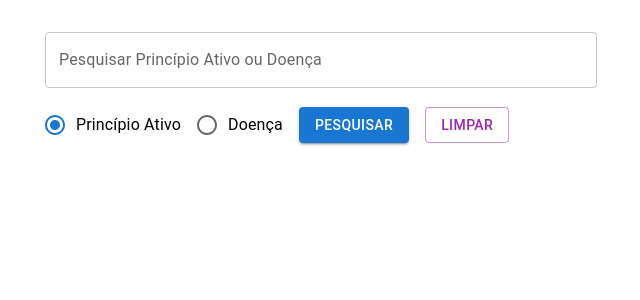
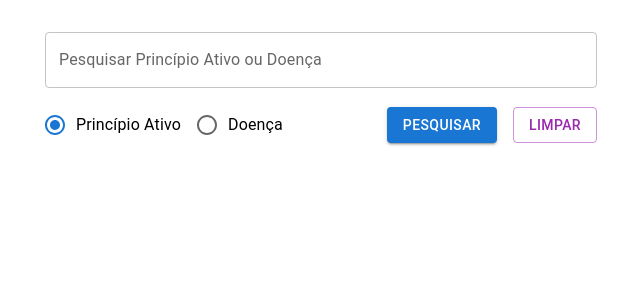
Before and after one commit to rodrigoschamber/ingredient-recomendation, a React (Vite) app in the folder frontend/: page / in a window 1280 px wide. Shown: the top 300 px of the page, without its empty margins (319-959 px from the left). Built offline with nearby package versions, Linux system fonts and the light colour scheme.

Commit message:
space between

```diff
--- a/frontend/src/components/IngredientSearch/index.jsx
+++ b/frontend/src/components/IngredientSearch/index.jsx
@@ -74,7 +74,7 @@ export default function IngredientSearch({
         value={formData.search}
         onChange={handleChange}
       />
-      <Box sx={{ display: "flex" }}>
+      <Box sx={{ display: "flex", justifyContent: "space-between" }}>
         <FormControl component="fieldset" disabled={progress}>
           <RadioGroup
             row
```
